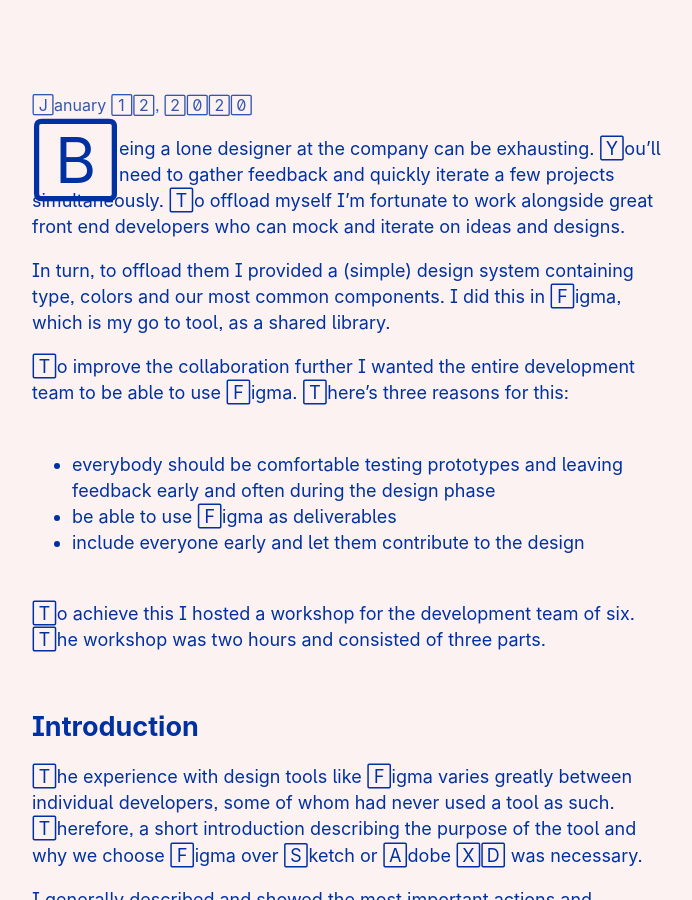
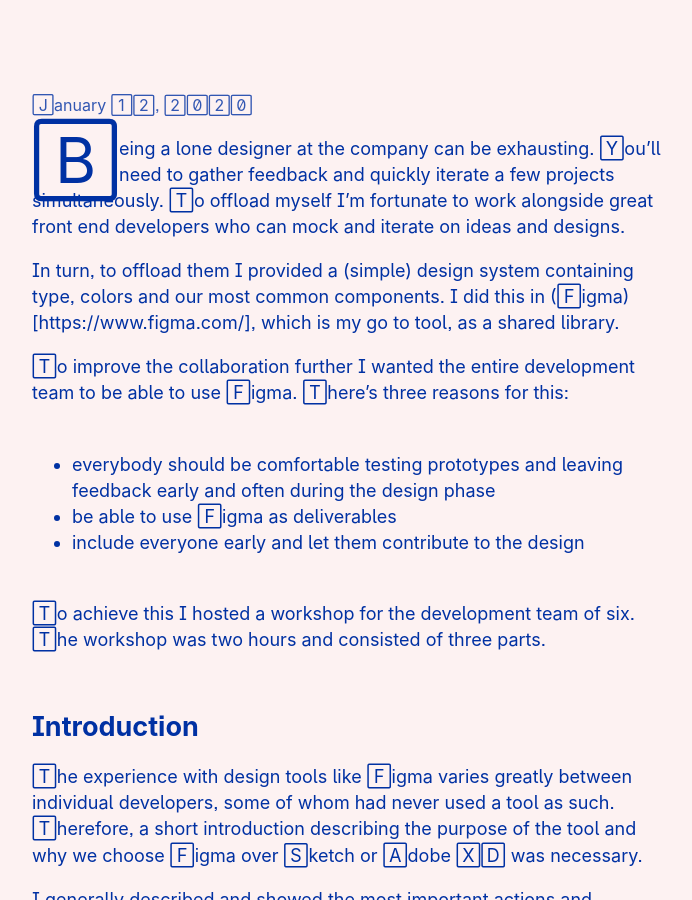
Before and after one commit to jacoblindstrm/jacoblindstrm.github.io, a Jekyll site: the page built from _posts/2020-01-14-workshop-to-introduce-figma.markdown, in a window 1280 px wide and 900 px high, scrolled down 304 px. Shown: the whole window, without its empty margins (293-985 px from the left). Built offline with Jekyll 4.4.1, drawn with Linux system fonts in a browser that asks for light colours; some of the changed lines change nothing that is shown.

Commit message:
Update 2020-01-14-workshop-to-introduce-figma.markdown

```diff
--- a/_posts/2020-01-14-workshop-to-introduce-figma.markdown
+++ b/_posts/2020-01-14-workshop-to-introduce-figma.markdown
@@ -7,7 +7,7 @@
 ---
 Being a lone designer at the company can be exhausting. You’ll need to gather feedback and quickly iterate a few projects simultaneously. To offload myself I’m fortunate to work alongside great front end developers who can mock and iterate on ideas and designs.
 
-In turn, to offload them I provided a (simple) design system containing type, colors and our most common components. I did this in Figma, which is my go to tool, as a shared library.
+In turn, to offload them I provided a (simple) design system containing type, colors and our most common components. I did this in (Figma)[https://www.figma.com/], which is my go to tool, as a shared library.
 
 To improve the collaboration further I wanted the entire development team to be able to use Figma. There’s three reasons for this:
 
```
